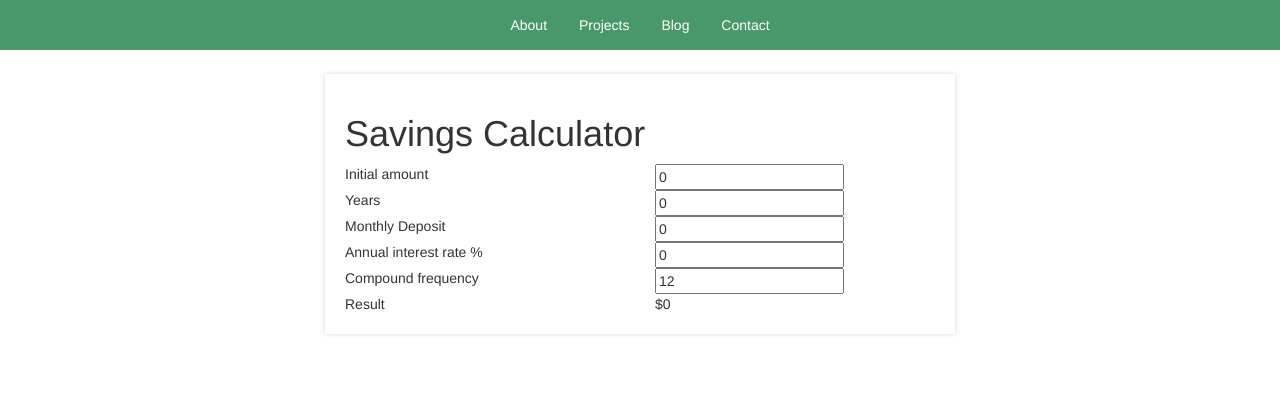
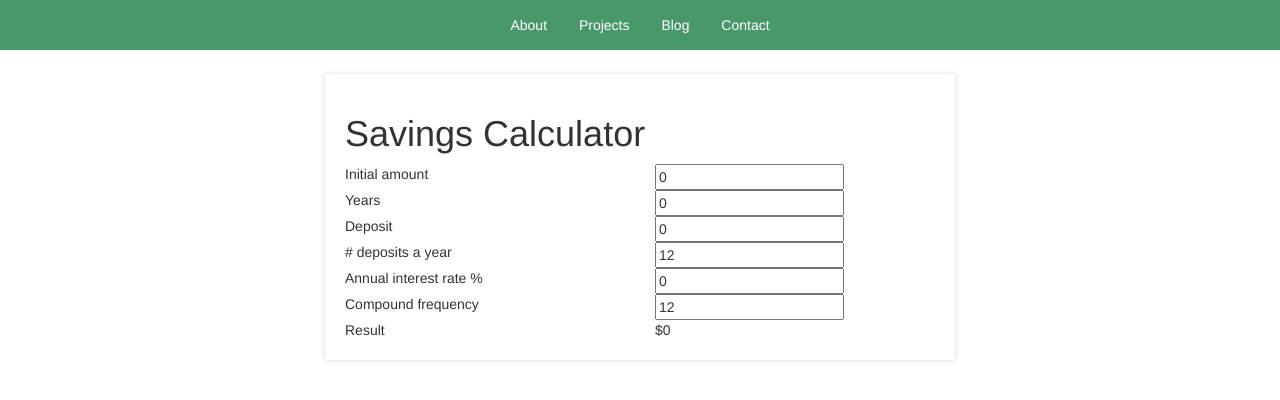
Before and after one commit to adamhammes/old-site, a Jekyll site: the page built from utilities/index.html, in a window 1280 px wide. Shown: the top 400 px of the page. Built offline with Jekyll 4.4.1, drawn with Linux system fonts in a browser that asks for light colours; nearby versions of some CDN libraries; part of the change alters nothing that is shown.

Commit message:
Allow separate frequencies for deposits and interest

```diff
--- a/utilities/finance.js
+++ b/utilities/finance.js
@@ -10,10 +10,11 @@ function interestHandler(event) {
 	var p = parseFloat(inputs[0].value) || 0;
 	var t = parseFloat(inputs[1].value) || 0;
 	var d = parseFloat(inputs[2].value) || 0;
-	var r = (parseFloat(inputs[3].value) || 0) / 100;
-	var n = parseFloat(inputs[4].value) || 0;
+	var dn = parseFloat(inputs[3].value) || 0;
+	var r = (parseFloat(inputs[4].value) || 0) / 100;
+	var rn = parseFloat(inputs[5].value) || 0;
 
-	var total = interest(p, t, d, r, n);
+	var total = interest(p, t, d, dn, r, rn);
 	if (total < 0 || total > 10000000000) {
 		total = 0;
 	}
@@ -23,17 +24,37 @@ function interestHandler(event) {
 
 interestHandler();
 
-function interest(p, t, d, r, n) {
-	var initial = p * Math.pow(1 + r/n, n * t);
-	var accum = d * (Math.pow(1 + r/n, n * t) - 1);
+function interest(p, t, d, dn, r, rn) {
+	var interestPercentage = r / rn;
+	// assuming possible values for dn and rn are 12, 4, 1
+	dn = 12 / dn;
+	rn = 12 / rn;
 
-	if (r != 0) {
-		accum = accum / r * n;
-	} else {
-		accum = d * n * t;
+
+	console.log(p);
+	console.log(t);
+	console.log(d);
+	console.log(dn);
+	console.log(r);
+	console.log(rn);
+	console.log('######');
+
+	var numPeriods = t * 12;
+	var currentMoney = p;
+
+	for (var i = 1; i <= numPeriods; i++) {
+		if (i % rn == 0) {
+			currentMoney += currentMoney * interestPercentage;
+		}
+
+		if (i % dn == 0) {
+			currentMoney += d;
+		}
+
+		console.log("current money is " + currentMoney);
 	}
 
-	return initial + accum;
+	return currentMoney;
 }
 
 function prettyPrint(num) {
--- a/utilities/index.html
+++ b/utilities/index.html
@@ -22,10 +22,18 @@ layout: default
 	</div>
 	<div class="row">
 		<div class="col-xs-6">
-			Monthly Deposit
+			Deposit
 		</div>
 		<div class="col-xs-6">
 			<input type="text" value="0"/>
+		</div>
+	</div>
+	<div class="row">
+		<div class="col-xs-6">
+			# deposits a year
+		</div>
+		<div class="col-xs-6">
+			<input type="text" value="12"/>
 		</div>
 	</div>
 	<div class="row">
```
